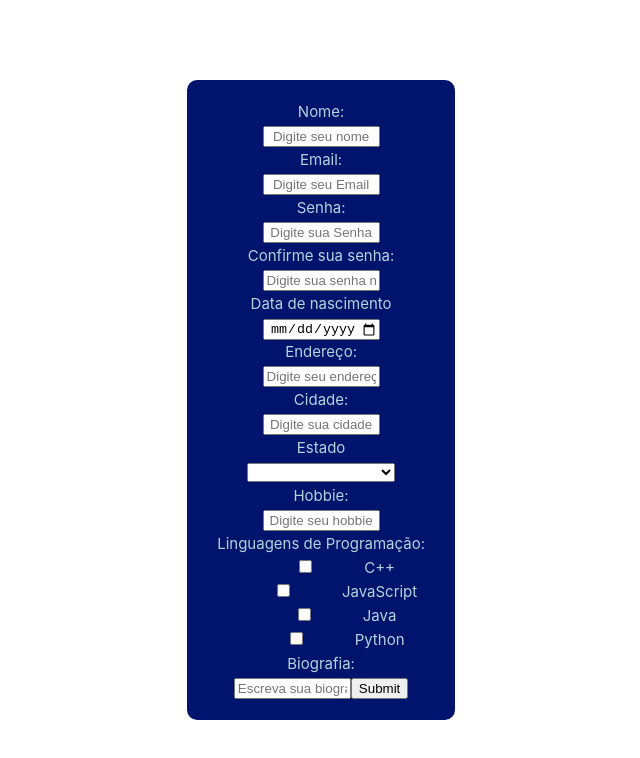
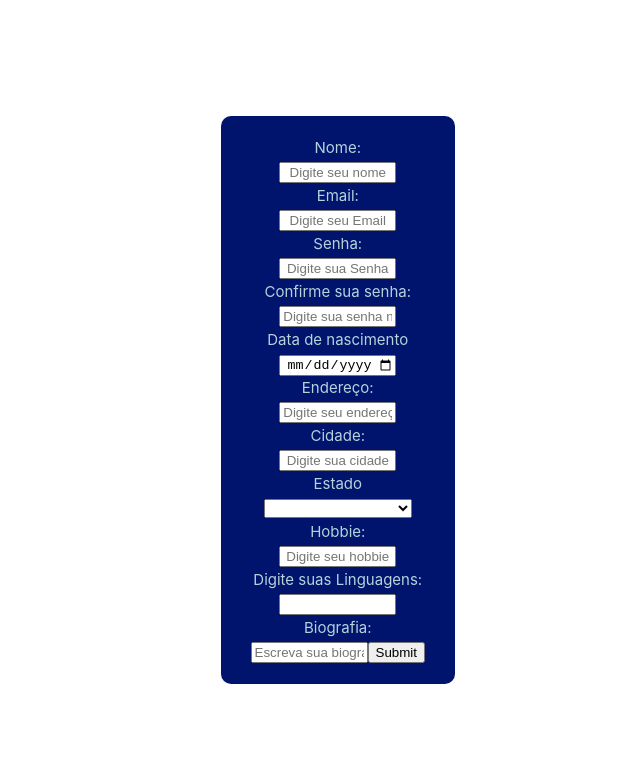
Before and after one commit to luisc5martins/luiscarlos.2info2, a Vue app: page / in a window 1280 px wide. Shown: the top 758 px of the page, without its empty margins (185-825 px from the left). Built offline with nearby package versions, Linux system fonts and the light colour scheme.

Commit message:
validações

```diff
--- a/src/App.vue
+++ b/src/App.vue
@@ -10,14 +10,26 @@ const datanascimento = ref('')
 const endereco = ref('')
 const cidade = ref('')
 const estado = ref('')
+const hobbie = ref('')
+const linguagemdepgr = ref('')
+const biografia = ref('')
+const aceitar = ref(false)
 
+function Submit() {
+  if (senha.value != confirmasenha.value) {
+    alert("As senhas estão diferentes")
+  }
+  else {
+    aceitar.value = !aceitar.value
+  }
+}
 </script>
 
 <template>
-  <form class="info" @submit.prevent="enviar()">
+  <form class="info" @submit.prevent="Submit()">
     <label name="name">Nome:</label>
     <br>
-    <input type="text" v-model="name" placeholder="Digite seu nome">
+    <input type="text" v-model="nome" placeholder="Digite seu nome">
     <br>
     <label name="email">Email:</label>
     <br>
@@ -80,19 +92,9 @@ const estado = ref('')
     <br>
     <input type="text" v-model="hobbie" placeholder="Digite seu hobbie">
     <br>
-    <label name="linguagem">Linguagens de Programação:</label>
+    <label for="linguagemdepgr">Digite suas Linguagens:</label>
     <br>
-    <input type="checkbox" v-model="linguagemdepgr" value="languagecode">
-    <label for="linguagemdepgr">C++</label>
-    <br>
-    <input type="checkbox" v-model="linguagemdepgr" value="languagecode">
-    <label for="linguagemdepgr">JavaScript</label>
-    <br>
-    <input type="checkbox" v-model="linguagemdepgr" value="languagecode">
-    <label for="linguagemdepgr">Java</label>
-    <br>
-    <input type="checkbox" v-model="linguagemdepgr" value="languagecode">
-    <label for="linguagemdepgr">Python</label>
+    <input type="text" v-model="linguagemdepgr">
     <br>
     <label name="biografia">Biografia:</label>
     <br>
@@ -101,11 +103,11 @@ const estado = ref('')
     <button type="submit" @click="aceitar = !aceitar">Submit</button>
 
     <div v-if="aceitar" id="div">
-      <p>{{ nome }}</p>
+      <p> eu nome é: {{ nome }}</p>
       <p>{{ email }}</p>
       <p>{{ senha }}</p>
-      <p>{{ data }}</p>
-      <p>{{ endereço }}</p>
+      <p>{{ datanascimento }}</p>
+      <p>{{ endereco }}</p>
       <p>{{ cidade }}</p>
       <p>{{ estado }}</p>
       <p>{{ hobbie }}</p>
```
